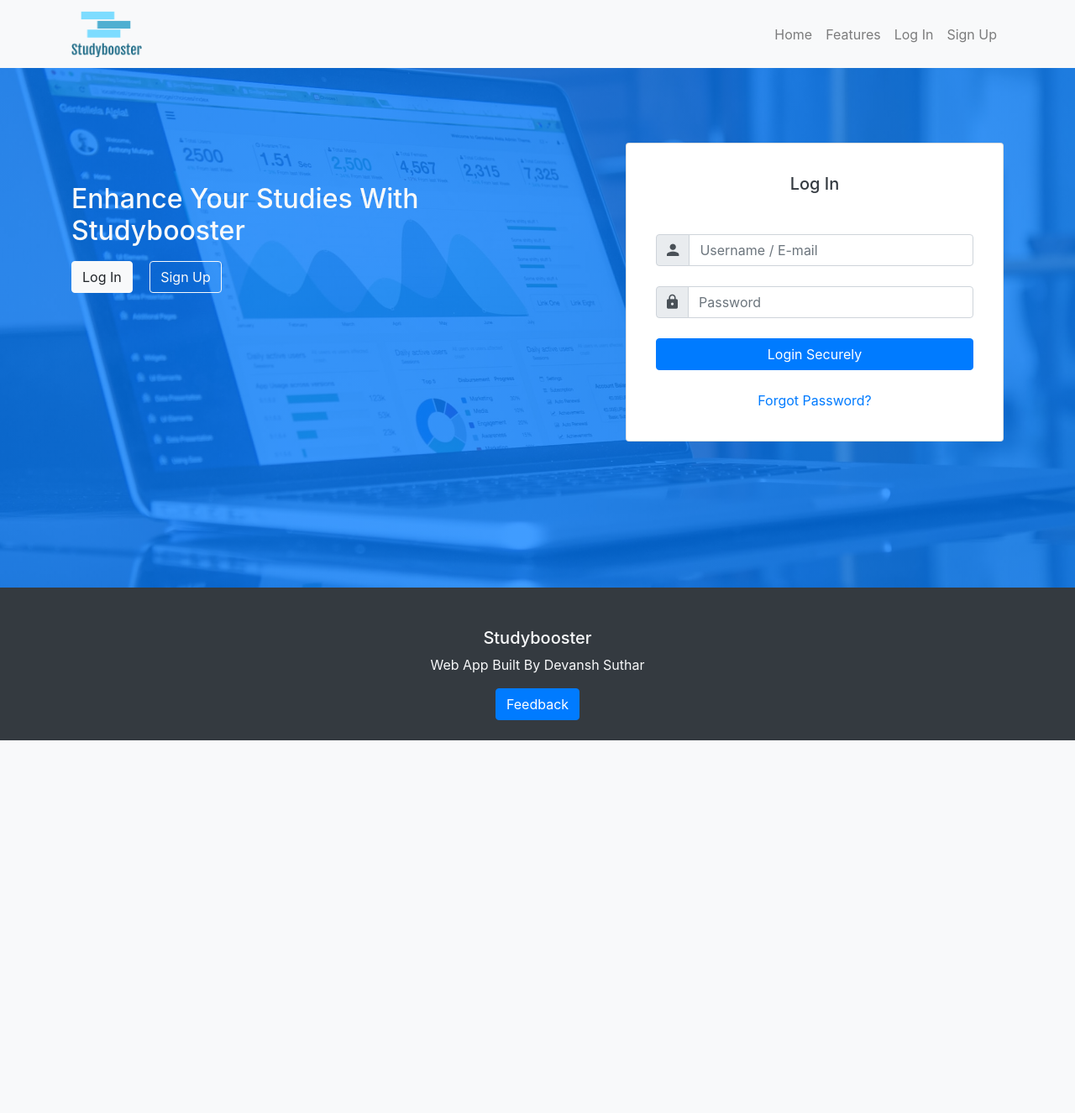
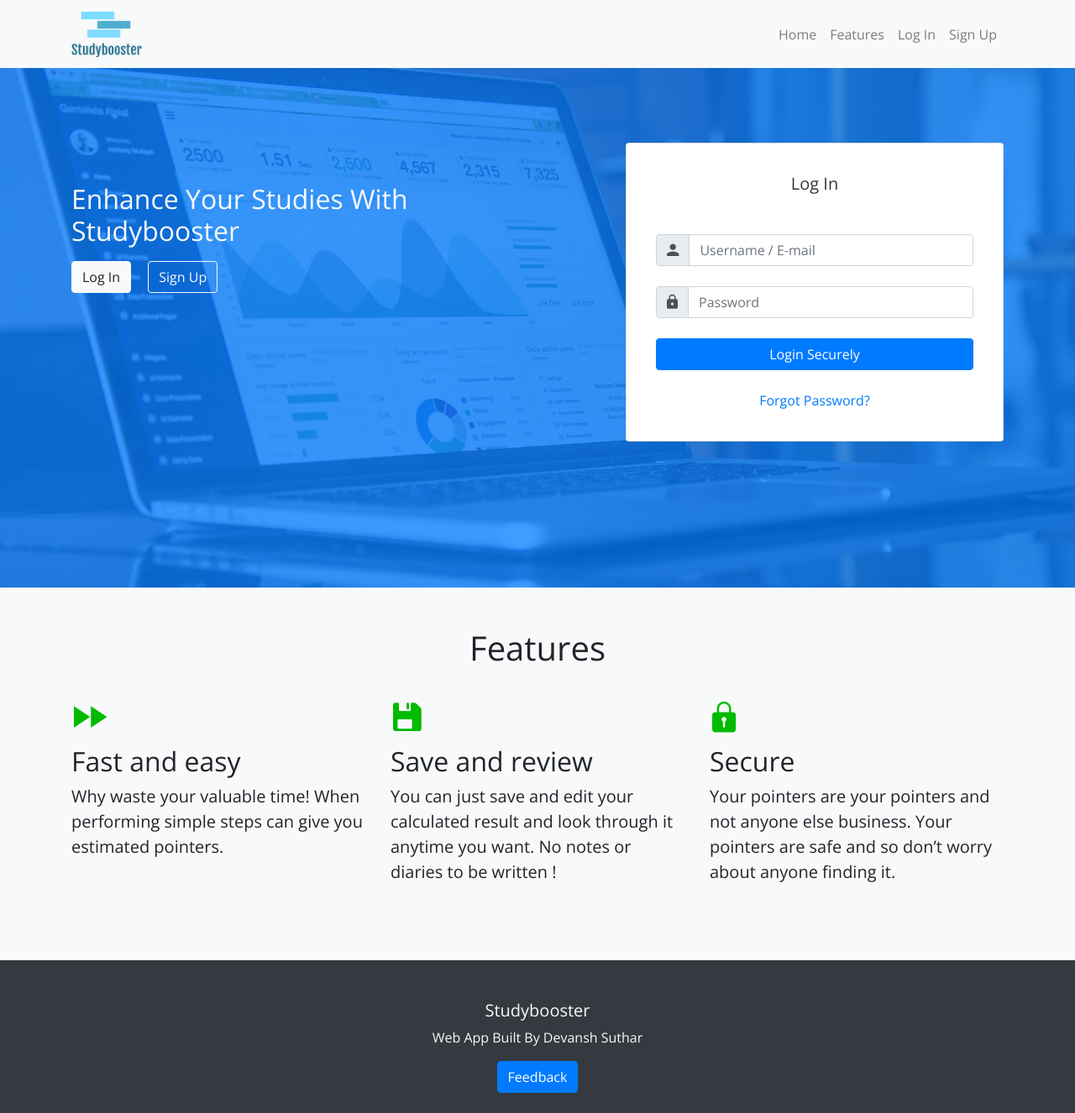
Before and after one commit to dss-0620/studybooster, a PHP site: page /new_ui.php in a window 1280 px wide. Shown: the whole page at 84% size. Before the commit the page ends 882 px from the top, so only its background shows below. Run offline with PHP 8.4, Linux system fonts and the light colour scheme; some libraries are stand-ins or nearby versions.

Commit message:
Ready For review from users

```diff
--- a/new_ui.php
+++ b/new_ui.php
@@ -9,6 +9,7 @@
     <link rel="stylesheet" href="https://stackpath.bootstrapcdn.com/bootstrap/4.1.1/css/bootstrap.min.css" integrity="sha384-WskhaSGFgHYWDcbwN70/dfYBj47jz9qbsMId/iRN3ewGhXQFZCSftd1LZCfmhktB"
     crossorigin="anonymous">
     <link href="https://unpkg.com/ionicons@4.5.10-0/dist/css/ionicons.min.css" rel="stylesheet">
+    <link href="https://fonts.googleapis.com/css?family=Open+Sans:300,400&display=swap" rel="stylesheet">
     <link rel="stylesheet" href="css1/style.css">
     <title>Studybooster</title>
 </head>
@@ -75,6 +76,32 @@
         </div>
     </header>
     <!-- FEATURES -->
+    <section id="features" class="pt-5">
+        <div class="container">
+            <div class="row d-flex justify-content-center">
+                <h1 class="title">Features</h1>
+            </div>
+            <div class="row">
+                <div class="col-md-4 mt-3">
+                    <div class="icn-1"><i class="icon ion-md-fastforward"></i></div>
+                    <h2 class="sub-title">Fast and easy</h2>
+                    <span>Why waste your valuable time! When performing simple steps can give you estimated pointers.</span>
+                </div>
+                <div class="col-md-4 mt-3">
+                    <div class="icn-1"><i class="icon ion-ios-save"></i></div>
+                    <h2 class="sub-title">Save and review</h2>
+                   <span>You can just save and edit your calculated result and look through it anytime you want. No
+                        notes or diaries to be written !</span>
+                </div>
+                <div class="col-md-4 mt-3">
+                    <div class="icn-1"><i class="icon ion-ios-lock"></i></div>
+                    <h2 class="sub-title">Secure</h2>
+                   <span>Your pointers are your pointers and not anyone else business. Your pointers are safe and so
+                    don’t worry about anyone finding it.</span>
+                </div>
+            </div>
+        </div>
+    </section>
     <!-- FOOTER -->
     <footer id="main-footer" class="pt-5 pb-4 bg-dark text-light">
         <div class="container d-flex justify-content-center">
@@ -126,6 +153,20 @@
     <script src="https://stackpath.bootstrapcdn.com/bootstrap/4.1.1/js/bootstrap.min.js" integrity="sha384-smHYKdLADwkXOn1EmN1qk/HfnUcbVRZyYmZ4qpPea6sjB/pTJ0euyQp0Mk8ck+5T"
     crossorigin="anonymous"></script>
     <style>
+        *{
+            margin:0px;
+            padding:0px;
+        }
+        .title,.sub-title{
+            font-weight:300;
+        }
+        body{
+            font-family: 'Open Sans', sans-serif;
+        }
+        #features{
+            font-size:20px;
+            padding-bottom:90px !important;
+        }
         .head-cont{
             font-weight:300;
             font-size:35px;
```
Lines whose indentation alone changed are shown as unchanged.
